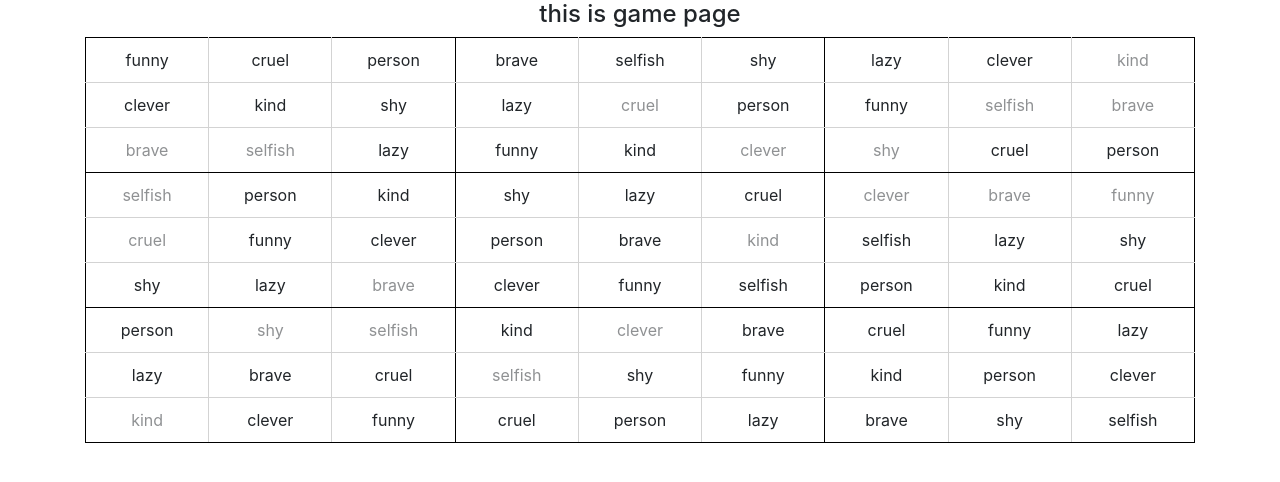
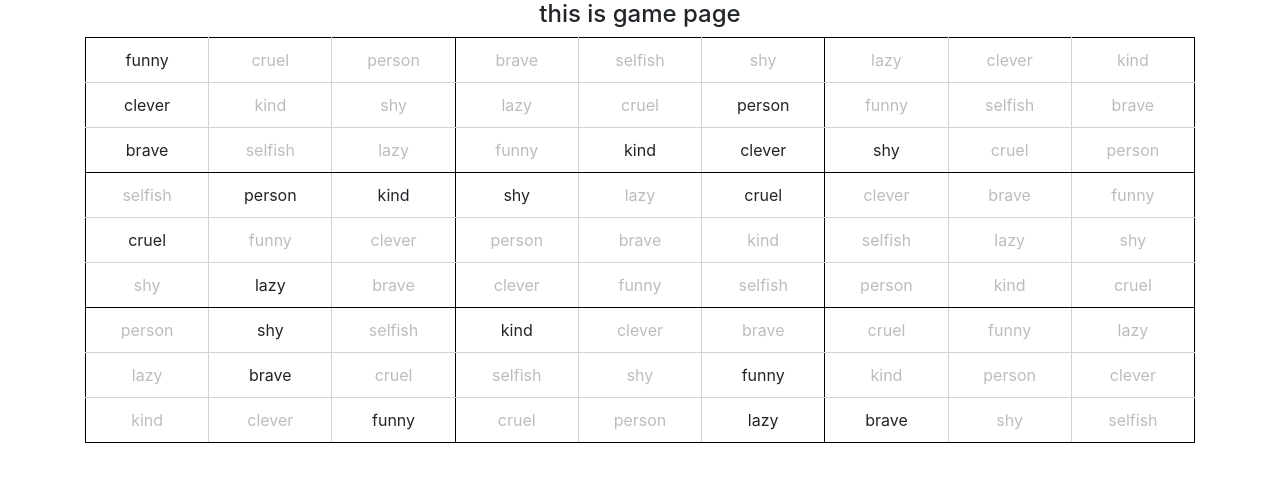
Before and after one commit to mohsen12999/sudoku, a React (Create React App) app: page / in a window 1280 px wide. Shown: the top 482 px of the page. Built offline with nearby package versions, Linux system fonts and the light colour scheme.

Commit message:
show words

```diff
--- a/src/components/game/gamePage_n2.css
+++ b/src/components/game/gamePage_n2.css
@@ -6,6 +6,7 @@ table.game-table {
 td.all-td {
     border: 1px solid lightgray;
     padding: 10px;
+    opacity: 0.3;
 }
 
 td.right-border {
@@ -24,6 +25,6 @@ td.left-border {
     border-left-color: black;
 }
 
-td.hidden {
-    opacity: 0.5;
+td.display {
+    opacity: 1;
 }
--- a/src/components/game/gamePage_n2.tsx
+++ b/src/components/game/gamePage_n2.tsx
@@ -133,23 +133,42 @@ class GamePageN2 extends React.Component<IStateProps, any> {
         return arr;
     }
 
-    makeHiddenNumbers = (n: number, arrayLenght: number) => {
+    makeDisplayWordsPlace = (n: number, arrayLenght: number) => {
         var arr: Array<Array<number>> = [];
+        do {
             for (let i: number = 0; i < n; i++) {
                 const row: number = this.randomNumber(arrayLenght);
                 const col: number = this.randomNumber(arrayLenght);
                 var num: Array<number> = [row, col];
-            if (this.isExistInHiddenNumber(arr, num)) {
+                if (this.isExistInDisplayWords(arr, num)) {
                     i--;
                 } else {
                     arr.push([row, col]);
                 }
-            // const element = array[i];
             }
+        } while (this.isDisplayWordsFullRow(arr, arrayLenght));// need 2 check not all in one row
+
         return arr;
     }
 
-    isExistInHiddenNumber = (arr: Array<Array<number>>, num: Array<number>) => {
+    isDisplayWordsFullRow = (arr: Array<Array<number>>, arrayLenght: number) => {
+
+        for (let row: number = 0; row < arrayLenght; row++) {
+            let fullRow: boolean = true;
+            for (let col: number = 0; col < arrayLenght; col++) {
+                if (!this.isExistInDisplayWords(arr, [row, col])) {
+                    fullRow = false;
+                    break;
+                }
+            }
+            if (fullRow) {
+                return true;
+            }
+        }
+        return false;
+    }
+
+    isExistInDisplayWords = (arr: Array<Array<number>>, num: Array<number>) => {
         for (let j: number = 0; j < arr.length; j++) {
             if (arr[j][0] === num[0] && arr[j][1] === num[1]) {
                 return true;
@@ -163,40 +182,42 @@ class GamePageN2 extends React.Component<IStateProps, any> {
         const arr: Array<Array<string>> = this.makeWordSudoku(words);
         const arrLenght: number = words.length;
         const sqrt: number = Math.sqrt(arrLenght);
-        const hiddenWordsCount: number = this.props.level ? this.props.level.hiddenWordsCount:0;
-        const hiddenNumbers: Array<Array<number>> = this.makeHiddenNumbers(hiddenWordsCount,arrLenght);
-        console.log(hiddenNumbers);
+        const displayWordsCount: number = this.props.level ? this.props.level.displayWordsCount : 0;
+        const displayWordsPlace: Array<Array<number>> = this.makeDisplayWordsPlace(displayWordsCount, arrLenght);
+        // console.log(displayWordsPlace);
         return (
             <div className="container">
                 <h4>this is game page</h4>
 
                 <table className="game-table">
-                    {arr.map((row, index) =>
-                        <tr id={"row_" + index} key={"row_" + index}>
-                            {row.map((ele, index2) => {
+                    <tbody>
+                    {arr.map((row, rowIndex) =>
+                        <tr id={"row_" + rowIndex} key={"row_" + rowIndex}>
+                            {row.map((ele, colIndex) => {
                                 let className: string = "all-td";
-                                if (index === 0) {
+                                if (rowIndex === 0) {
                                     className += " top-border";
-                                } else if (index % sqrt === sqrt - 1) {
+                                } else if (rowIndex % sqrt === sqrt - 1) {
                                     className += " bottom-border";
                                 }
-                                if (index2 === 0) {
+                                if (colIndex === 0) {
                                     className += " left-border";
-                                } else if (index2 % sqrt === sqrt - 1) {
+                                } else if (colIndex % sqrt === sqrt - 1) {
                                     className += " right-border";
                                 }
-                                if(this.isExistInHiddenNumber(hiddenNumbers,[index,index2])) {
-                                    className += " hidden";
+                                if (this.isExistInDisplayWords(displayWordsPlace, [rowIndex, colIndex])) {
+                                    className += " display";
                                 }
                                 return <td className={className}
-                                    id={"col_" + index + "_" + index2}
-                                    key={"col_" + index + "_" + index2}>
+                                    id={"col_" + rowIndex + "_" + colIndex}
+                                    key={"col_" + rowIndex + "_" + colIndex}>
                                     {ele}
                                 </td>;
                             }
                             )}
                         </tr>
                     )}
+                    </tbody>
                 </table>
 
             </div>
--- a/src/reducers/levels.tsx
+++ b/src/reducers/levels.tsx
@@ -4,7 +4,7 @@ export interface ILevel {
     levelName: string;
     levelWords: Array<string>;
     worldsCount: number;
-    hiddenWordsCount: number;
+    displayWordsCount: number;
     locked: boolean;
 }
 
@@ -14,7 +14,7 @@ export const Levels:ILevel[] = [
         levelName: "مرحله تستی کوچک",
         levelWords: ["brave","clever","cruel"],
         worldsCount:3,
-        hiddenWordsCount:2,
+        displayWordsCount:2,
         locked:false
     },
     {
@@ -22,7 +22,7 @@ export const Levels:ILevel[] = [
         levelName: "مرحله تستی بزرگ",
         levelWords: ["brave","clever","cruel","funny","selfish","lazy","person","kind","shy"],
         worldsCount:9,
-        hiddenWordsCount:20,
+        displayWordsCount:20,
         locked:false
     }
 ];
```
Also changed, not shown: 1 other file (tests, documents, lock files or other folders). Lines whose indentation alone changed are shown as unchanged.
